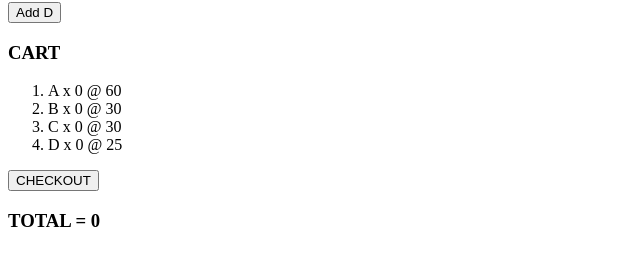
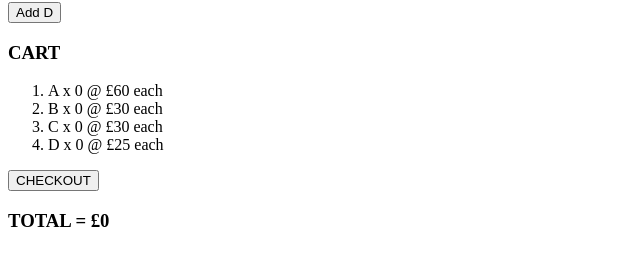
Before and after one commit to AnoshMalik/Redstor-Challenge, a React (Create React App) app in the folder redstor-challenge/: page / in a window 1280 px wide. Shown: the part 413-678 px from the top of the page, without its empty margins (0-640 px from the left). Built offline with nearby package versions, Linux system fonts and the light colour scheme.

Commit message:
Discounts working for item A. Rest to follow

```diff
--- a/redstor-challenge/src/App.js
+++ b/redstor-challenge/src/App.js
@@ -10,7 +10,12 @@ export default function App() {
   const [cCost, setCCost] = useState(30);
   const [dCounter, setDCounter] = useState(0);
   const [dCost, setDCost] = useState(25);
-  const [total, setTotal] = useState(0);
+  const [globalTotal, setGlobalTotal] = useState(0);
+  // DISCOUNTS
+  const [aDiscount, setADiscount] = useState([3, 150]);
+  const [bDiscount, setBDiscount] = useState([2, 45]);
+  const [cDiscount, setCDiscount] = useState([0, 0]);
+  const [dDiscount, setDDiscount] = useState([0, 0]);
 
   const incrementA = () => {
     setACounter(aCounter + 1);
@@ -30,10 +35,35 @@ export default function App() {
   };
 
   const countTotal = () => {
-    let total = aCost * aCounter + bCost * bCounter + cCost * cCounter + dCost * dCounter;
-      setTotal(total);
-    return total;
-  }
+    let aTotal = countATotal;
+    let bTotal = countBTotal;
+    let cTotal = countCTotal;
+    let dTotal = countDTotal;
+
+    let localTotal =
+      countATotal() + bCost * bCounter + cCost * cCounter + dCost * dCounter;
+    setGlobalTotal(localTotal);
+    return globalTotal;
+  };
+
+  const countATotal = () => {
+    let total = 0;
+
+    if ((aCounter == aDiscount[0])) {
+      total = aDiscount[1];
+    } else if (aCounter > aDiscount[0]) {
+      let whole = Math.floor(aCounter / aDiscount[0]);
+      let remainder = aCounter % aDiscount[0];
+      total = whole * aDiscount[1] + remainder * aCost;
+    } else {
+      total = aCounter * aCost;
+    }
+          return total;
+
+  };
+  const countBTotal = () => {};
+  const countCTotal = () => {};
+  const countDTotal = () => {};
 
   return (
     <div>
@@ -69,16 +99,16 @@ export default function App() {
           <h3>CART</h3>
           <ol>
             <li>
-              A x {aCounter} @ {aCost}
+              A x {aCounter} @ £{aCost} each
             </li>
             <li>
-              B x {bCounter} @ {bCost}
+              B x {bCounter} @ £{bCost} each
             </li>
             <li>
-              C x {cCounter} @ {cCost}
+              C x {cCounter} @ £{cCost} each
             </li>
             <li>
-              D x {dCounter} @ {dCost}
+              D x {dCounter} @ £{dCost} each
             </li>
           </ol>
         </span>
@@ -86,8 +116,8 @@ export default function App() {
 
       <div>
         <span>
-          <button onClick={countTotal }>CHECKOUT</button>
-          <h3>TOTAL = {total }</h3>
+          <button onClick={countTotal}>CHECKOUT</button>
+          <h3>TOTAL = £{globalTotal}</h3>
         </span>
       </div>
     </div>
```
